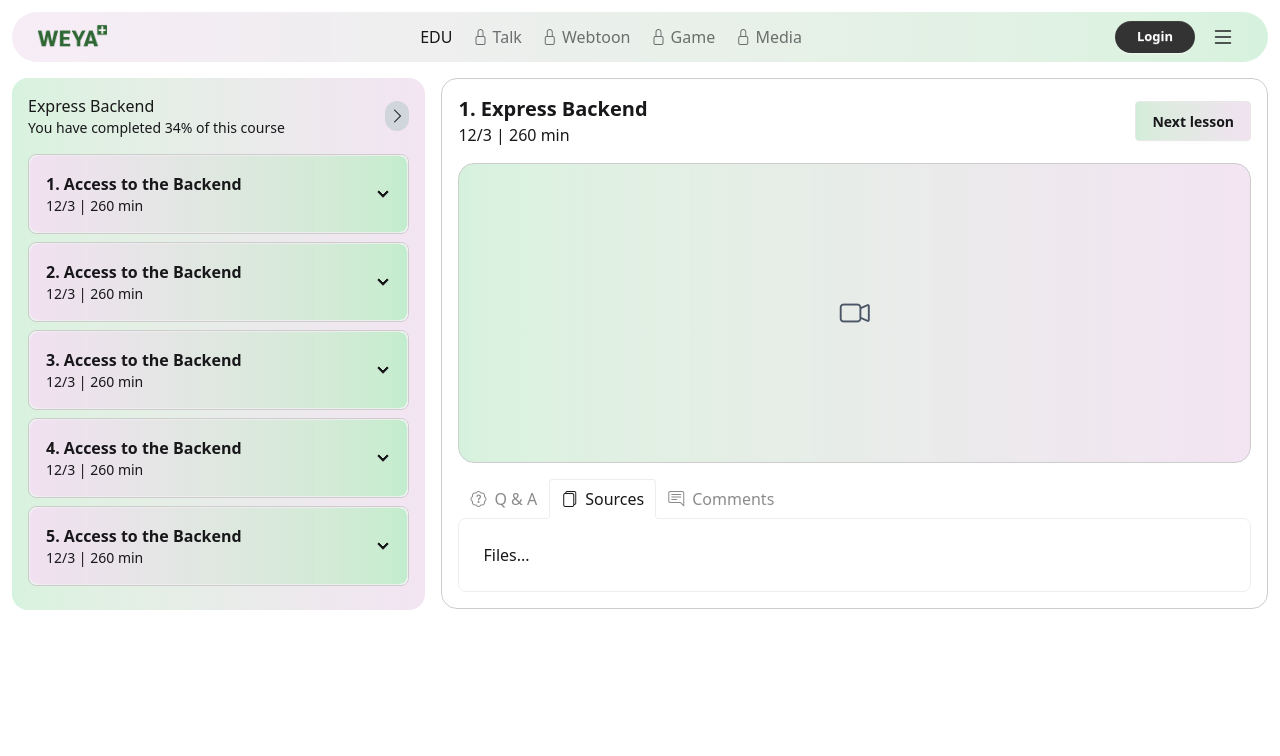
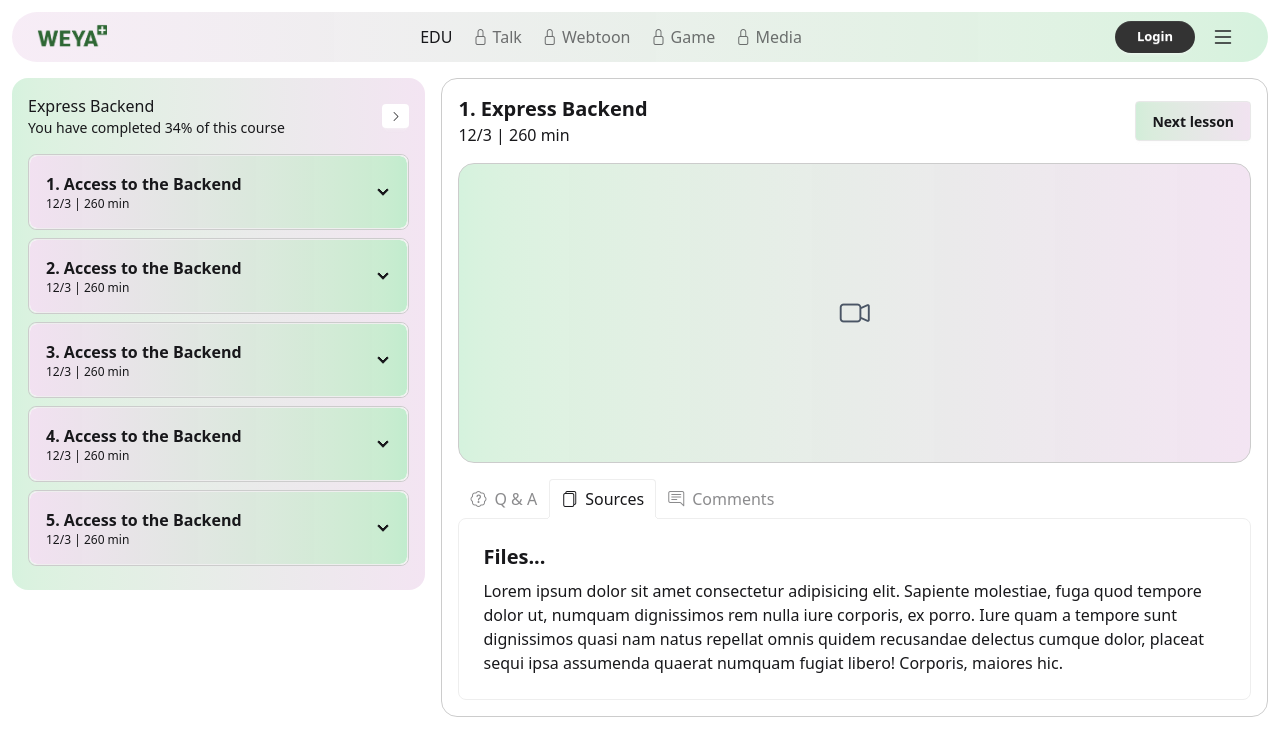
Before and after one commit to shahbozshirinboyev/weya-plus.uz, a React (Vite) app: page /education/select-course/select-lesson in a window 1280 px wide. Shown: the top 756 px of the page. Built offline with nearby package versions, Linux system fonts and the light colour scheme.

Commit message:
Fix some errors

```diff
--- a/src/pages/SelectLesson.jsx
+++ b/src/pages/SelectLesson.jsx
@@ -1,5 +1,6 @@
 import { useState } from 'react';
 import { NavLink } from 'react-router-dom';
+import BuyModal from '../components/BuyModal';
 
 const courses = [
   {
@@ -59,6 +60,8 @@ function SelectLesson() {
   };
 
   return (
+    <>
+    <BuyModal />
     <div className='container mx-auto px-3 items-start flex gap-4 mt-4'>
       {/* Левая панель */}
       <div className='w-1/3 rounded-2xl p-4 bg-gradient-to-r from-[#2ec05a]/20 to-[#eed9ed]/70 hover:bg-pink-100'>
@@ -67,8 +70,8 @@ function SelectLesson() {
             <h3 className='font-medium'>Express Backend</h3>
             <p className='text-sm'>You have completed 34% of this course</p>
           </div>
-          <button>
-            <i className='bi bi-chevron-right bg-gray-300 rounded-full p-1'></i>
+          <button className='btn btn-xs bg-white border-0'>
+            <i className='bi bi-chevron-right flex justify-center items-center'></i>
           </button>
         </div>
 
@@ -79,13 +82,13 @@ function SelectLesson() {
               <div className="collapse-title font-semibold backdrop-sepia-0 bg-gradient-to-r bg-white/95  from-[#eed9ed]/80 to-[#2ec05a]/30">
                 {course.title}
                 <div>
-                  <p className='text-sm font-medium'>12/3 | 260 min</p>
+                  <p className='text-xs font-medium'>12/3 | 260 min</p>
                 </div>
               </div>
 
               <div className="collapse-content p-0 backdrop-sepia-0 bg-gradient-to-r bg-white/95  from-[#2ec05a]/20 to-[#eed9ed]/30">
                 {course.lessons.map((lesson, idx) => (
-                  <NavLink to="select-lesson" key={idx} className={`flex items-center justify-between px-3 py-2 cursor-pointer mt-2 font-medium hover:bg-[#eed9ed]/40 ${lesson.locked ? '' : 'text-black'} ${activeLesson === lesson.name ? 'backdrop-sepia-0 bg-gradient-to-r bg-white/95 from-[#eed9ed]/70 to-[#2ec05a]/30' : ''}`} onClick={() => handleLessonClick(lesson.name, lesson.locked)}    >
+                  <div key={idx} className={`flex items-center justify-between px-3 py-2 cursor-pointer mt-2 font-medium hover:bg-[#eed9ed]/40 ${lesson.locked ? '' : 'text-black'} ${activeLesson === lesson.name ? 'backdrop-sepia-0 bg-gradient-to-r bg-white/95 from-[#eed9ed]/70 to-[#2ec05a]/30' : ''}`} onClick={() => handleLessonClick(lesson.name, lesson.locked)}    >
                     <span className='flex items-center'>
                       <i className={lesson.locked ? 'bi bi-lock flex justify-center items-center mr-2' : 'bi bi-play border rounded-full text-sm flex justify-center items-center mr-2'}></i>{lesson.name}
                     </span>
@@ -99,7 +102,7 @@ function SelectLesson() {
                         {lesson.progress ?? 0}%
                       </span>
                     )}
-                  </NavLink>
+                  </div>
                 ))}
               </div>
             </div>
@@ -123,7 +126,7 @@ function SelectLesson() {
 
         </div>
 
-        <div className='w-full h-[300px] rounded-2xl border border-[#ccc] flex items-center justify-center  bg-gradient-to-r from-[#2ec05a]/20 to-[#eed9ed]/70 '>
+        <div className='w-full h-[300px] rounded-2xl border border-[#ccc] flex items-center justify-center  bg-gradient-to-r from-[#2ec05a]/20 to-[#eed9ed]/70'>
           <i className="bi bi-camera-video text-3xl text-gray-600"></i>
         </div>
 
@@ -134,26 +137,42 @@ function SelectLesson() {
             <i class="bi bi-patch-question flex justify-center items-center text-[16px]"></i>
             <span className='text-[16px] leading-none'>Q & A</span>
           </label>
-          <div className="tab-content bg-base-100 border-base-300 p-6">Questions and Answers</div>
+          <div className="tab-content bg-base-100 border-base-300 p-6">
+            <span className='text-xl font-semibold'>Questions and Answers</span>
+            <p className='mt-2'>
+              Lorem, ipsum dolor sit amet consectetur adipisicing elit. Molestias fuga libero dolorem ratione inventore, totam consectetur quod alias quasi consequatur repudiandae deserunt hic sapiente. Magni quaerat qui porro soluta ipsa voluptas fuga ipsum at ea inventore laboriosam expedita assumenda deleniti quos vel quod illum eius iusto, deserunt nostrum debitis optio culpa. Deserunt aperiam doloribus quo sapiente excepturi. Placeat sequi doloremque vitae amet ducimus autem tempora quos? Totam quisquam nesciunt voluptate labore, suscipit pariatur voluptates eum obcaecati! Odio hic quasi accusamus quae dolorum sed optio consequatur possimus assumenda ullam sint veniam sunt tenetur earum, dolorem cum suscipit adipisci recusandae, sequi voluptatem?
+            </p>
+          </div>
 
           <label className="tab flex justify-center items-center gap-2">
             <input type="radio" name="my_tabs_4" defaultChecked />
             <i class="bi bi-files flex justify-center items-center text-[16px]"></i>
             <span className='text-[16px] leading-none'>Sources</span>
           </label>
-          <div className="tab-content bg-base-100 border-base-300 p-6">Files...</div>
+          <div className="tab-content bg-base-100 border-base-300 p-6">
+            <span className='text-xl font-semibold'>Files...</span>
+            <p className='mt-2'>
+              Lorem ipsum dolor sit amet consectetur adipisicing elit. Sapiente molestiae, fuga quod tempore dolor ut, numquam dignissimos rem nulla iure corporis, ex porro. Iure quam a tempore sunt dignissimos quasi nam natus repellat omnis quidem recusandae delectus cumque dolor, placeat sequi ipsa assumenda quaerat numquam fugiat libero! Corporis, maiores hic.
+            </p>
+          </div>
 
           <label className="tab flex justify-center items-center gap-2">
             <input type="radio" name="my_tabs_4" />
             <i class="bi bi-chat-right-text flex justify-center items-center text-[16px]"></i>
             <span className='text-[16px] leading-none'>Comments</span>
           </label>
-          <div className="tab-content bg-base-100 border-base-300 p-6">Comments...</div>
+          <div className="tab-content bg-base-100 border-base-300 p-6">
+            <span className='text-xl font-semibold'>Comments...</span>
+            <p className='mt-2'>
+              Lorem ipsum dolor sit amet consectetur adipisicing elit. Eligendi, fuga consequatur necessitatibus quam deserunt eaque dolores eum libero quae cupiditate et ipsum omnis voluptatem minus quas officia error sapiente. Fugit nulla vero necessitatibus obcaecati commodi, hic tempore sit doloremque consequuntur eaque optio, expedita veritatis vel voluptas voluptate nam laboriosam facere id. Harum accusamus illum odio nostrum adipisci, omnis atque assumenda in sunt ipsam velit quasi, temporibus error, quidem veniam modi? Accusamus itaque excepturi temporibus corrupti odit, perferendis, repellat deleniti delectus recusandae molestias earum eveniet omnis quam distinctio voluptate qui pariatur modi nihil laboriosam explicabo necessitatibus. Ducimus ipsum, perferendis suscipit accusamus, ipsam sed officiis magnam cumque dicta quis necessitatibus mollitia consequuntur fuga perspiciatis doloremque. Est sapiente asperiores, iste distinctio mollitia pariatur vitae fugiat tempore nisi eaque quaerat consequuntur saepe et exercitationem sint repellat eligendi aliquid quam ratione error odio nam perspiciatis totam! Hic labore porro eos eum quia ea modi officiis.
+            </p>
+          </div>
         </div>
 
 
       </div>
     </div>
+    </>
   );
 }
 
```
